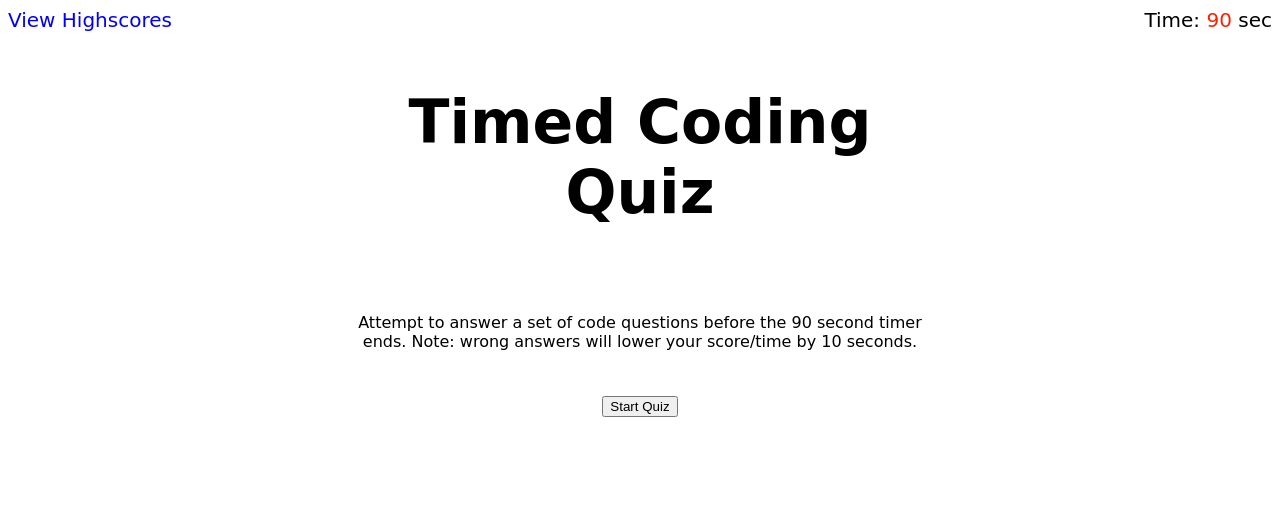
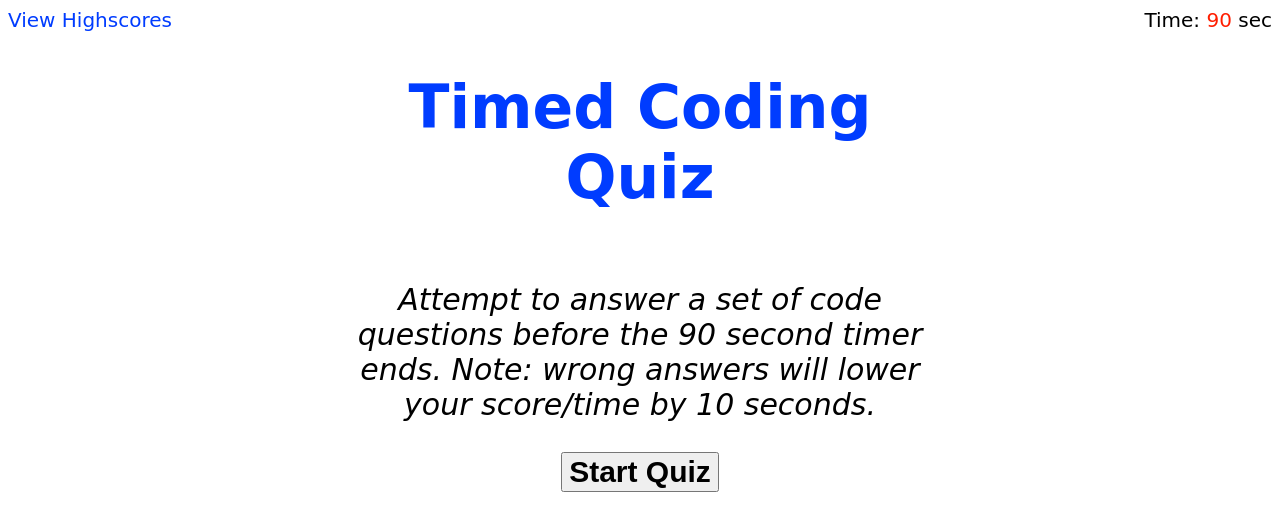
Before and after one commit to Ofelia1870/code-quiz, a plain HTML site: page index.html in a window 1280 px wide. Drawn offline with Linux system fonts and the light colour scheme.

Commit message:
font size edits

```diff
--- a/style.css
+++ b/style.css
@@ -19,7 +19,7 @@ p.timer{
 }
 
 a {
-    color: blue;
+    color: rgb(0, 60, 255);
     text-decoration: none;
     font-size: 20px;
 }
@@ -45,20 +45,20 @@ a:hover {
 h1 {
     text-align: center;
     font-size: 60px;
+    font-weight: bolder;
+    color: rgb(0, 60, 255);
 
 }
 
 .description{
     text-align: center;
-}
-.start{
-    align-items: center;
-}
-button{
-    text-align: center;
+    font-style: italic;
+    font-size: 30px;
 }
 
 .start-quiz-button{
+    font-size: 30px;
+    font-weight: bold;
 
 
 }
```
